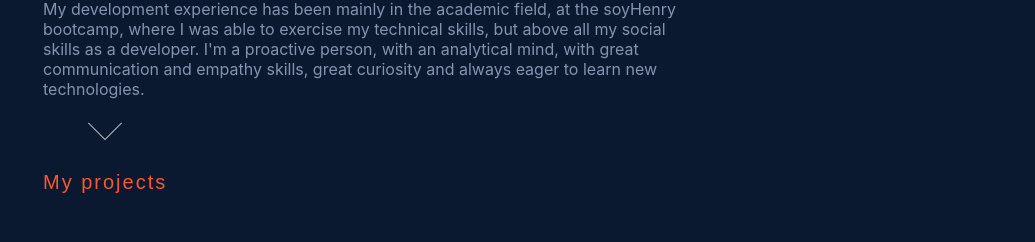
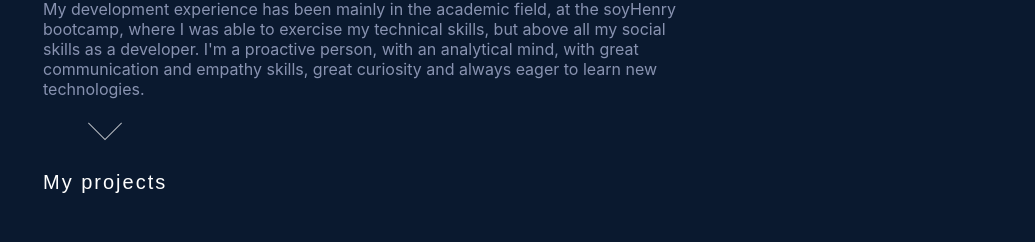
Before and after one commit to EstebanLongo/Portfolio, a React (Create React App) app: page / in a window 1280 px wide. Shown: the part 539-781 px from the top of the page, without its empty margins (245-1280 px from the left). Built offline with nearby package versions, Linux system fonts and the light colour scheme.

Commit message:
probando colores link a mis proyectos

```diff
--- a/src/components/About/About.jsx
+++ b/src/components/About/About.jsx
@@ -23,7 +23,6 @@ export default function About() {
       </p>
 
       <section id="section05" className="demo">
-        {/* <a href="#projects"> */}
         <Link
           className="linkaboutprojects"
           to="projects"
@@ -32,7 +31,6 @@ export default function About() {
         >
           <span></span>My projects
         </Link>
-        {/* </a> */}
       </section>
     </div>
   );
--- a/src/components/About/about.css
+++ b/src/components/About/about.css
@@ -51,8 +51,7 @@
   display: inline-block;
   -webkit-transform: translate(0, -50%);
   transform: translate(0, -50%);
-  /* color: #fff; */
-  color: rgb(252, 88, 43);
+  color: #fff;
   font: normal 400 20px/1 "Josefin Sans", sans-serif;
   letter-spacing: 0.1em;
   text-decoration: none;
@@ -60,6 +59,7 @@
 }
 .demo a:hover {
   opacity: 0.5;
+  color: rgb(252, 88, 43);
 }
 
 #section05 a {
```
